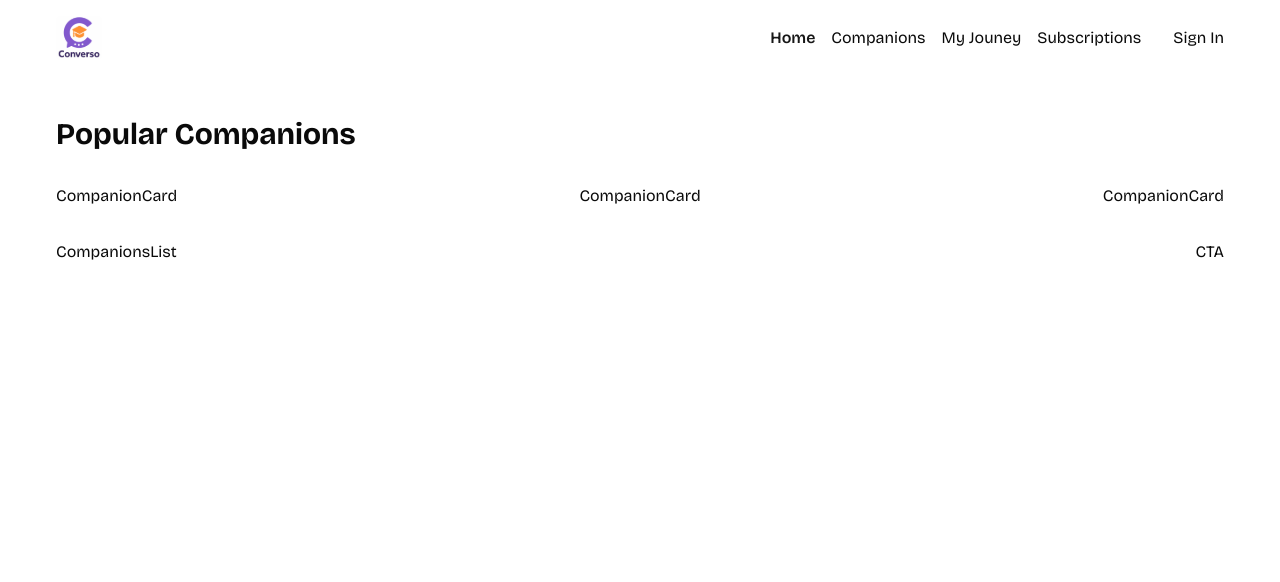
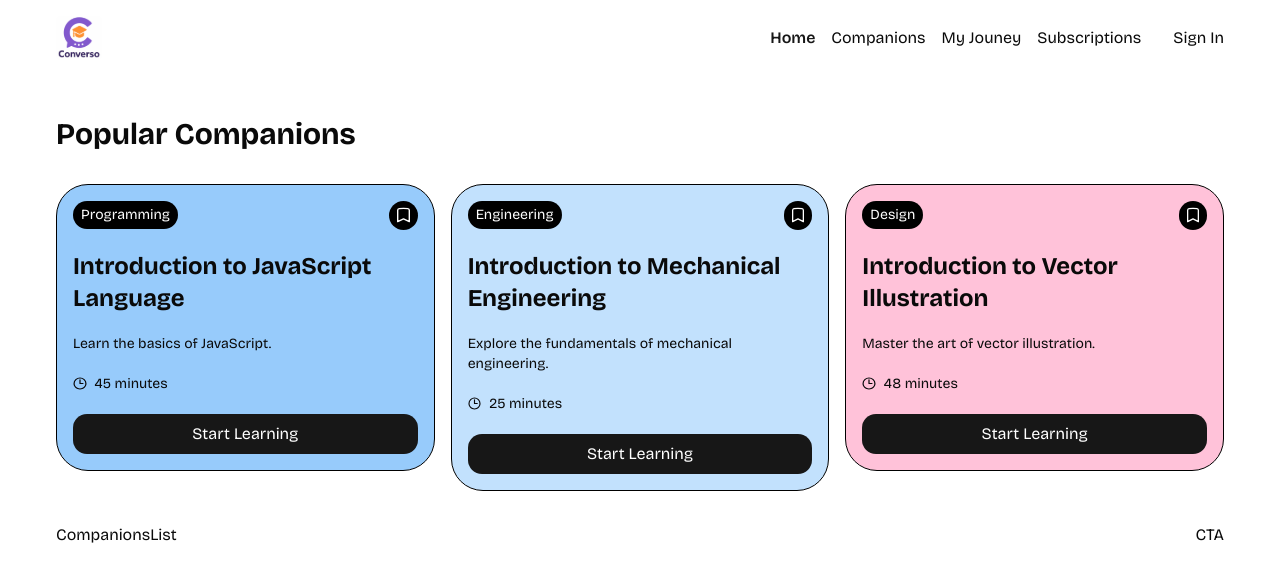
Before and after one commit to owenmicheal/e-learning, a Next.js app: page / in a window 1280 px wide. Shown: the top 582 px of the page. Built offline with nearby package versions, Linux system fonts and the light colour scheme.

Commit message:
implement companion card component styles and promps

```diff
--- a/app/page.tsx
+++ b/app/page.tsx
@@ -8,9 +8,30 @@ const Page = () => {
       <h1>Popular Companions</h1>
 
       <section className="home-section">
-        <CompanionCard />
-        <CompanionCard />
-        <CompanionCard />
+        <CompanionCard
+          id="123"
+          name="Introduction to JavaScript Language"
+          topic="Learn the basics of JavaScript."
+          subject="Programming"
+          duration={45}
+          color="#97CBFB"
+        />
+        <CompanionCard
+          id="456"
+          name="Introduction to Mechanical Engineering"
+          topic="Explore the fundamentals of mechanical engineering."
+          subject="Engineering"
+          duration={25}
+          color="#C2E1FD"
+        />
+        <CompanionCard
+          id="234"
+          name="Introduction to Vector Illustration"
+          topic="Master the art of vector illustration."
+          subject="Design"
+          duration={48}
+          color="#FFC2D9"
+        />
       </section>
 
       <section className="home-section">
--- a/components/cards/CompanionCard.tsx
+++ b/components/cards/CompanionCard.tsx
@@ -1,5 +1,58 @@
-const CompanionCard = () => {
-  return <div>CompanionCard</div>;
+import Image from "next/image";
+import Link from "next/link";
+
+interface CompanionCardProps {
+  id: string;
+  name: string;
+  subject: string;
+  topic: string;
+  color: string;
+  duration: number;
+}
+
+const CompanionCard = ({
+  id,
+  name,
+  subject,
+  topic,
+  color,
+  duration,
+}: CompanionCardProps) => {
+  return (
+    <article className="companion-card" style={{ backgroundColor: color }}>
+      <div className="flex justify-between items-center">
+        <div className="subject-badge">{subject}</div>
+        <button className="companion-bookmark">
+          <Image
+            src="/icons/bookmark.svg"
+            alt="Bookmark Icon"
+            width={12.5}
+            height={15}
+          />
+        </button>
+      </div>
+
+      <h2 className="text-2xl font-bold">{name}</h2>
+      <p className="text-sm">{topic}</p>
+
+      <div className="flex items-center gap-2">
+        <Image
+          src="/icons/clock.svg"
+          alt="Duration"
+          width={13.5}
+          height={13.5}
+        />
+
+        <p className="text-sm">{duration} minutes</p>
+      </div>
+
+      <Link href={`/companions/${id}`} className="w-full">
+        <button className="btn-primary w-full justify-center">
+          Start Learning
+        </button>
+      </Link>
+    </article>
+  );
 };
 
 export default CompanionCard;
```
